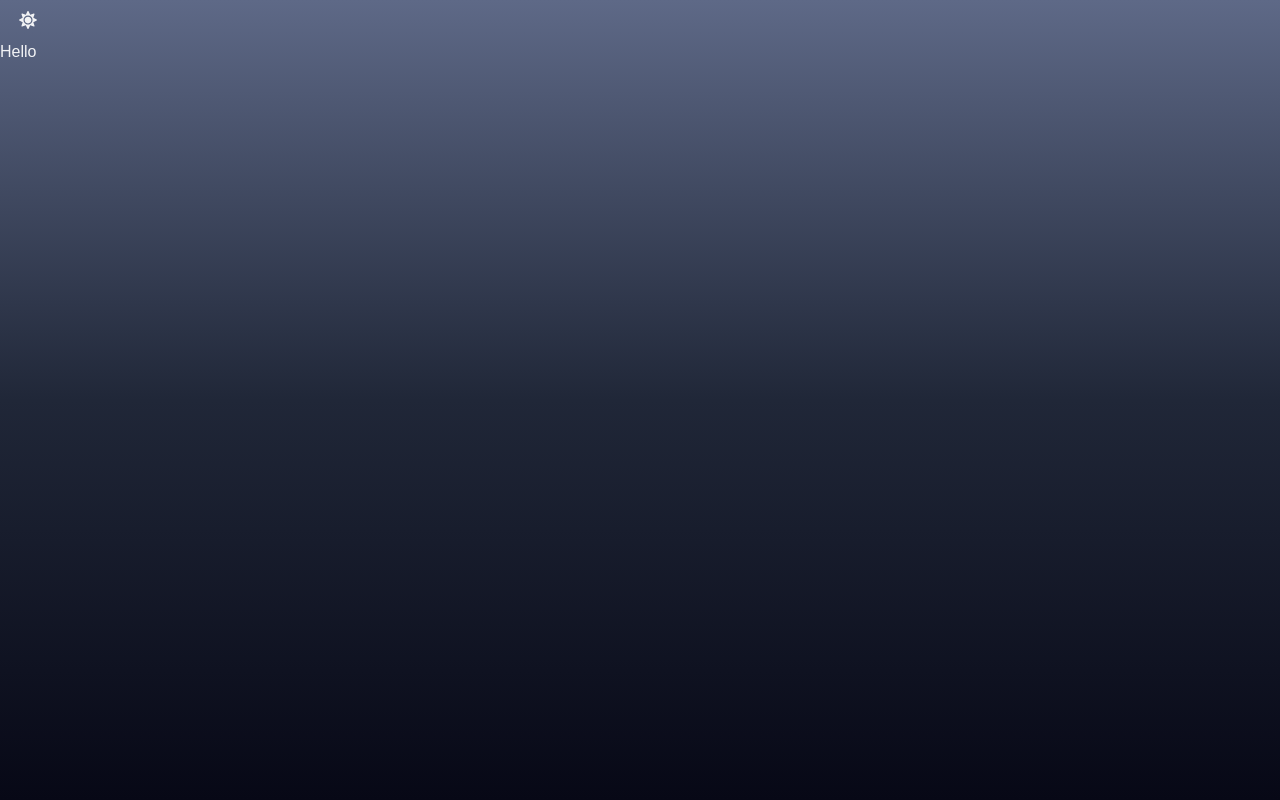
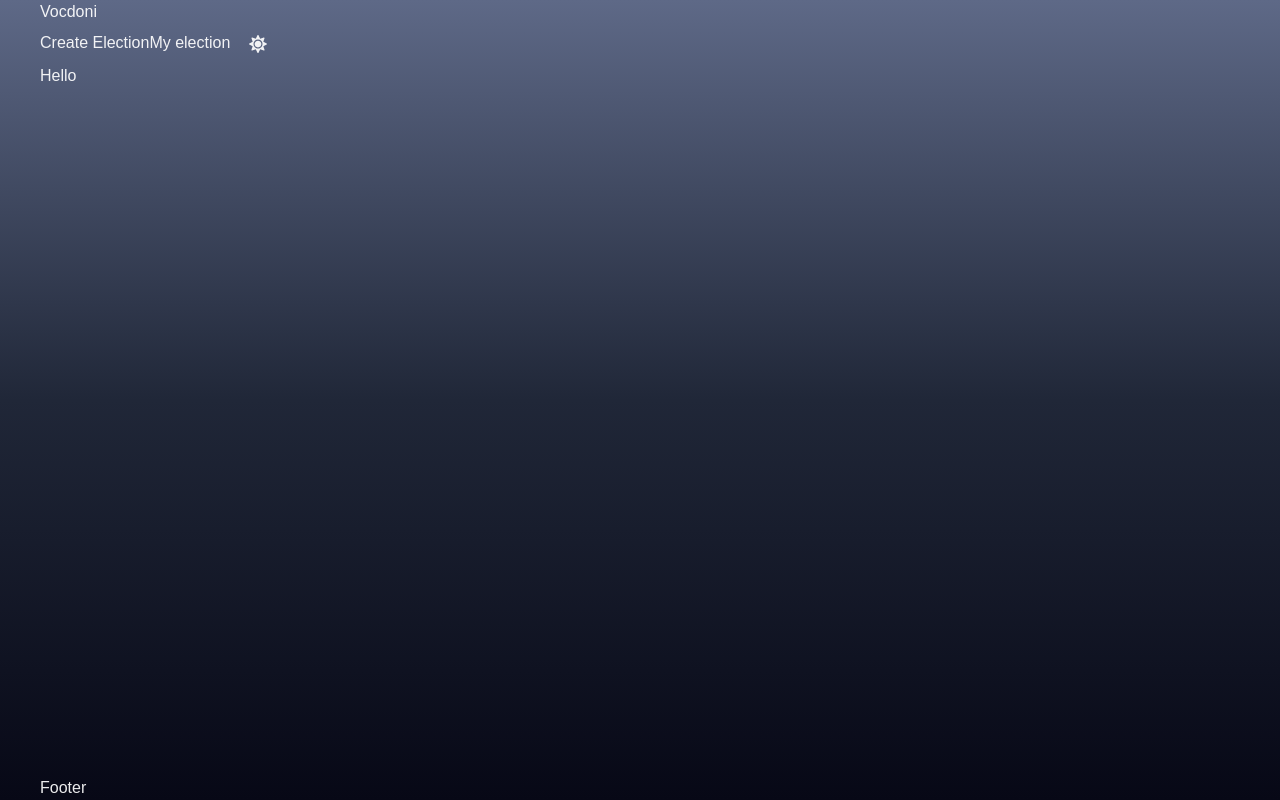
Before and after one commit to gerouvi/vuitest, a React (Create React App) app: page / in a window 1280 px wide. Built offline with nearby package versions, Linux system fonts and the light colour scheme.

Commit message:
RootLayout

```diff
--- a/src/App.js
+++ b/src/App.js
@@ -1,12 +1,26 @@
-import { ChakraProvider, Text } from '@chakra-ui/react';
-import { ColorModeSwitcher } from './components/ColorModeSwitcher';
+import { ChakraProvider } from '@chakra-ui/react';
+import {
+	createBrowserRouter,
+	createRoutesFromElements,
+	Route,
+	RouterProvider
+} from 'react-router-dom';
+import RootLayout from './layouts/RootLayout';
+import Home from './pages/Home';
 import theme from './styles';
+
+const router = createBrowserRouter(
+	createRoutesFromElements(
+		<Route path='/' element={<RootLayout />}>
+			<Route index element={<Home />} />
+		</Route>
+	)
+);
 
 function App() {
 	return (
 		<ChakraProvider theme={theme}>
-			<ColorModeSwitcher justifySelf='flex-end' />
-			<Text as='h1'>Hello</Text>
+			<RouterProvider router={router} />
 		</ChakraProvider>
 	);
 }
--- /dev/null
+++ b/src/components/Footer.js
@@ -0,0 +1,11 @@
+import { Box } from '@chakra-ui/react';
+
+const Footer = () => {
+	return (
+		<Box as='footer' marginTop='auto'>
+			<p>Footer</p>
+		</Box>
+	);
+};
+
+export default Footer;
--- /dev/null
+++ b/src/components/Nav.js
@@ -0,0 +1,18 @@
+import { Box } from '@chakra-ui/react';
+import { NavLink } from 'react-router-dom';
+import { ColorModeSwitcher } from './ColorModeSwitcher';
+
+const Nav = () => {
+	return (
+		<Box as='header'>
+			<nav>
+				<h1>Vocdoni</h1>
+				<NavLink to='/'>Create Election</NavLink>
+				<NavLink to='about'>My election</NavLink>
+				<ColorModeSwitcher justifySelf='flex-end' />
+			</nav>
+		</Box>
+	);
+};
+
+export default Nav;
--- /dev/null
+++ b/src/layouts/RootLayout.js
@@ -0,0 +1,23 @@
+import { Flex } from '@chakra-ui/react';
+import { Outlet } from 'react-router-dom';
+import Footer from '../components/Footer';
+import Nav from '../components/Nav';
+
+const RootLayout = () => {
+	return (
+		<Flex
+			flexDirection='column'
+			minHeight='100vh'
+			maxWidth='1200px'
+			margin='0 auto'
+		>
+			<Nav />
+			<main>
+				<Outlet />
+			</main>
+			<Footer />
+		</Flex>
+	);
+};
+
+export default RootLayout;
--- /dev/null
+++ b/src/pages/Home.js
@@ -0,0 +1,7 @@
+import { Text } from '@chakra-ui/react';
+
+const Home = () => {
+	return <Text as='h1'>Hello</Text>;
+};
+
+export default Home;
```
